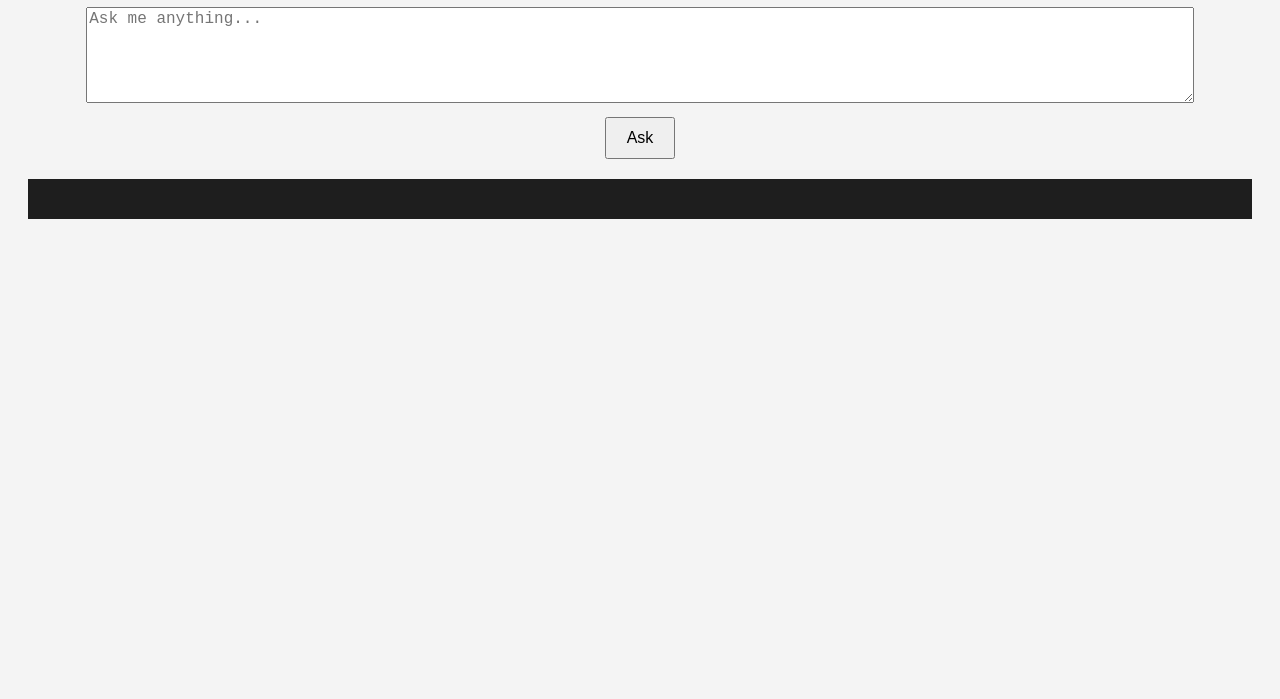
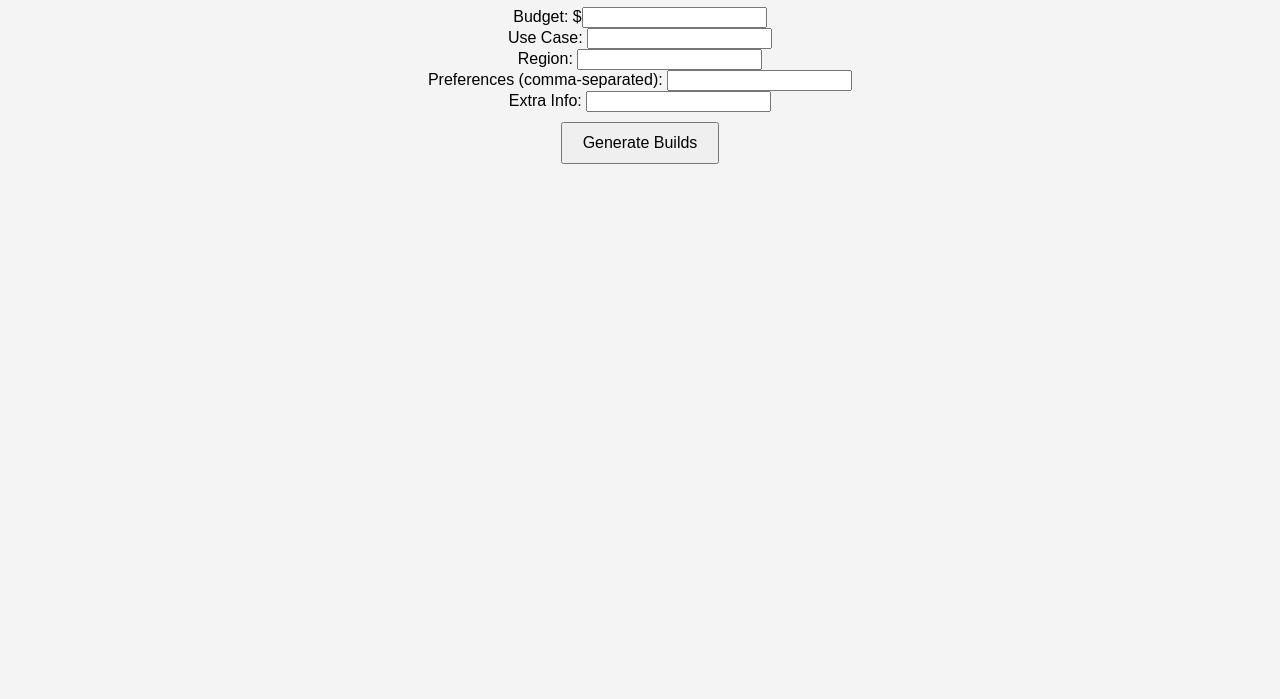
Before and after one commit to Jeetski2980/PC-builder, a plain HTML site: page index.html in a window 1280 px wide. Shown: the part 101-800 px from the top of the page. Drawn offline with Linux system fonts and the light colour scheme.

Commit message:
Update index.html

```diff
--- a/index.html
+++ b/index.html
@@ -1,17 +1,21 @@
 <!DOCTYPE html>
-<html lang="en">
+<html>
 <head>
-  <meta charset="UTF-8" />
-  <meta name="viewport" content="width=device-width, initial-scale=1.0"/>
-  <title>Ask the AI</title>
+  <title>PC Builder AI</title>
   <link rel="stylesheet" href="style.css" />
 </head>
 <body>
-  <h1>Ask the AI</h1>
-  <textarea id="prompt" rows="5" cols="80" placeholder="Ask me anything..."></textarea>
-  <br />
-  <button onclick="askAI()">Ask</button>
-  <pre id="output"></pre>
+  <h1>PC Builder Form</h1>
+  <form id="pc-builder-form">
+    <label>Budget: $<input type="number" id="budget" required /></label><br/>
+    <label>Use Case: <input type="text" id="use_case" required /></label><br/>
+    <label>Region: <input type="text" id="region" required /></label><br/>
+    <label>Preferences (comma-separated): <input type="text" id="preferences" /></label><br/>
+    <label>Extra Info: <input type="text" id="extra_info" /></label><br/>
+    <button type="submit">Generate Builds</button>
+  </form>
+
+  <div id="results"></div>
 
   <script src="script.js"></script>
 </body>
```
